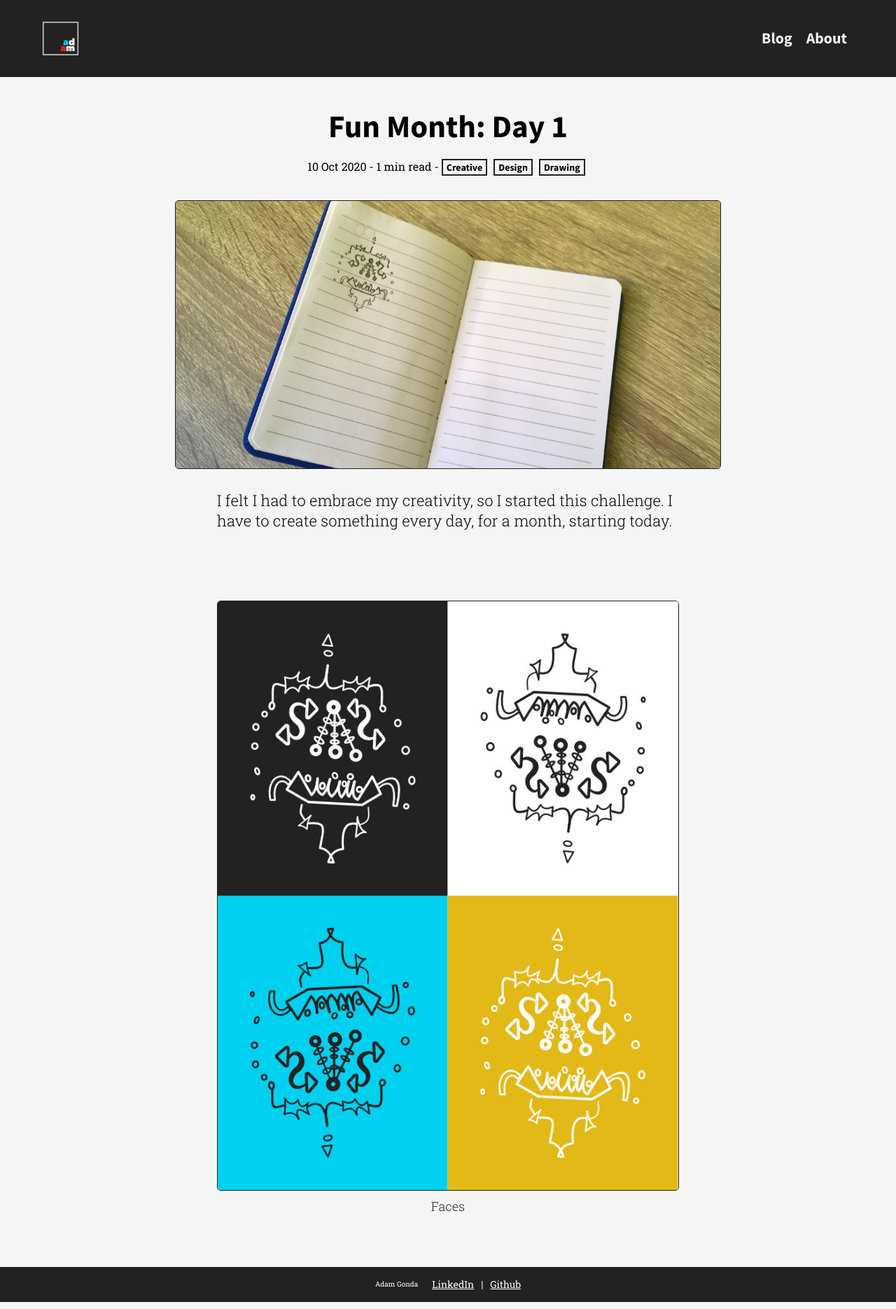
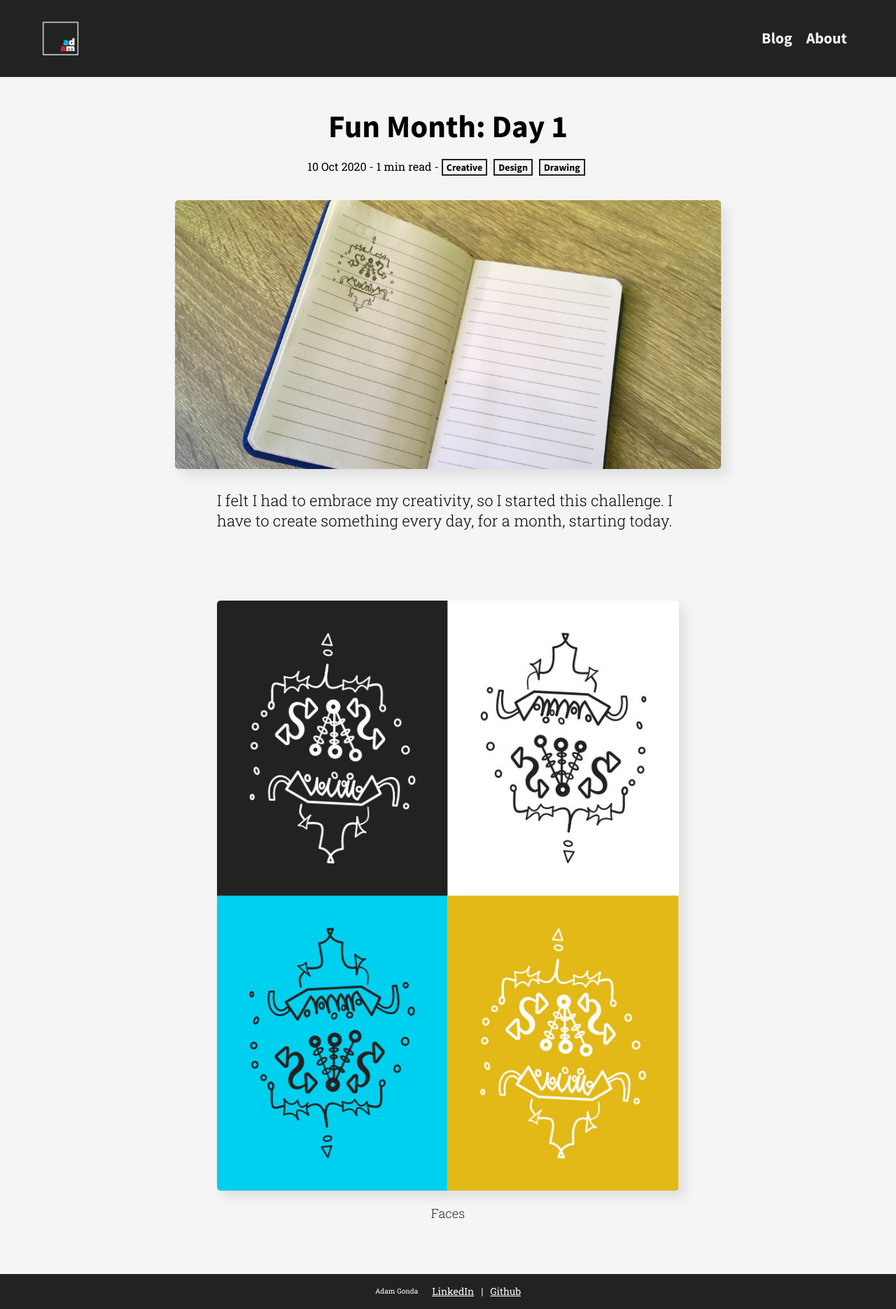
Before and after one commit to AdamGonda/adamgonda.com, a Jekyll site: the page built from _posts/2020-10-10-Fun-month:-day-1.md, in a window 1280 px wide. Shown: the whole page at 70% size. Built offline with Jekyll 4.4.1, drawn with Linux system fonts in a browser that asks for light colours.

Commit message:
add floating-image style

```diff
--- a/_includes/post-image.html
+++ b/_includes/post-image.html
@@ -1,5 +1,5 @@
 <div class="post-image">
-  <img src="/assets/images/{{ include.src }}"
+  <img class="floating-image" src="/assets/images/{{ include.src }}"
     alt="{{ include.title }}">
   <p>{{ include.caption }}</p>
 </div>
--- a/_includes/post-list-item.html
+++ b/_includes/post-list-item.html
@@ -16,6 +16,6 @@
         <span>{{ include.date | date_to_string }} - {{ include.min }} min read</span>
       </div>
     </section>
-    <img src="/assets/images/{{ include.date | date: "%Y-%m-%d" }}/thumbnail.jpg" alt="post image">
+    <img class="floating-image" src="/assets/images/{{ include.date | date: "%Y-%m-%d" }}/thumbnail.jpg" alt="post image">
   </a>
 </li>
--- a/_layouts/post.html
+++ b/_layouts/post.html
@@ -21,7 +21,7 @@ layout: default
         </span>
       </div>
     </section>
-    <img src="/assets/images/{{ page.date | date: "%Y-%m-%d" }}/cover.jpg">
+    <img class="floating-image" src="/assets/images/{{ page.date | date: "%Y-%m-%d" }}/cover.jpg">
   </header>
   <main>
     {{ content }}
--- a/assets/css/main.css
+++ b/assets/css/main.css
@@ -118,9 +118,6 @@ footer a {
   min-height: 150px;
   max-width: 150px;
   min-width: 150px;
-  object-fit: cover;
-  border: 1px solid #222222;
-  border-radius: 5px;
 }
 @media only screen and (max-width: 550px) {
   .post-list-item img {
@@ -191,9 +188,6 @@ footer a {
 .post header img {
   width: 100%;
   height: 30vw;
-  object-fit: cover;
-  border: 1px solid #222222;
-  border-radius: 5px;
 }
 
 .post main {
@@ -230,10 +224,7 @@ footer a {
 }
 .post main img {
   width: 100%;
-  object-fit: cover;
   margin-top: 30px;
-  border: 1px solid #222222;
-  border-radius: 5px;
 }
 .post main a {
   position: relative;
@@ -321,7 +312,7 @@ footer a {
   margin-top: 0 !important;
 }
 .post-image p {
-  margin-top: 10px;
+  margin-top: 20px;
   margin-bottom: 0 !important;
   font-size: 18px !important;
   color: #222222;
@@ -352,4 +343,12 @@ body {
   }
 }
 
+.floating-image {
+  object-fit: cover;
+  border-radius: 5px;
+  -webkit-box-shadow: 9px 10px 17px 0px rgba(0, 0, 0, 0.09);
+  -moz-box-shadow: 9px 10px 17px 0px rgba(0, 0, 0, 0.09);
+  box-shadow: 9px 10px 17px 0px rgba(0, 0, 0, 0.09);
+}
+
 /*# sourceMappingURL=main.css.map */
--- a/sass/post-image.sass
+++ b/sass/post-image.sass
@@ -14,7 +14,7 @@
     margin-top: 0 !important
 
   p
-    margin-top: $spacing-xs
+    margin-top: $spacing-ss
     margin-bottom: 0 !important
     font-size: $fontSizes-m !important
     color: $colors-black
--- a/sass/post-list-item.sass
+++ b/sass/post-list-item.sass
@@ -38,9 +38,6 @@
     min-height: 150px
     max-width: 150px
     min-width: 150px
-    object-fit: cover
-    border: 1px solid $colors-black
-    border-radius: 5px
 
     @media only screen and (max-width: $breakPoints-ss)
       display: none
```
Also changed, not shown: sass/main.sass (+8 -0 lines), sass/post.sass (+2 -7 lines), 1 other file.
